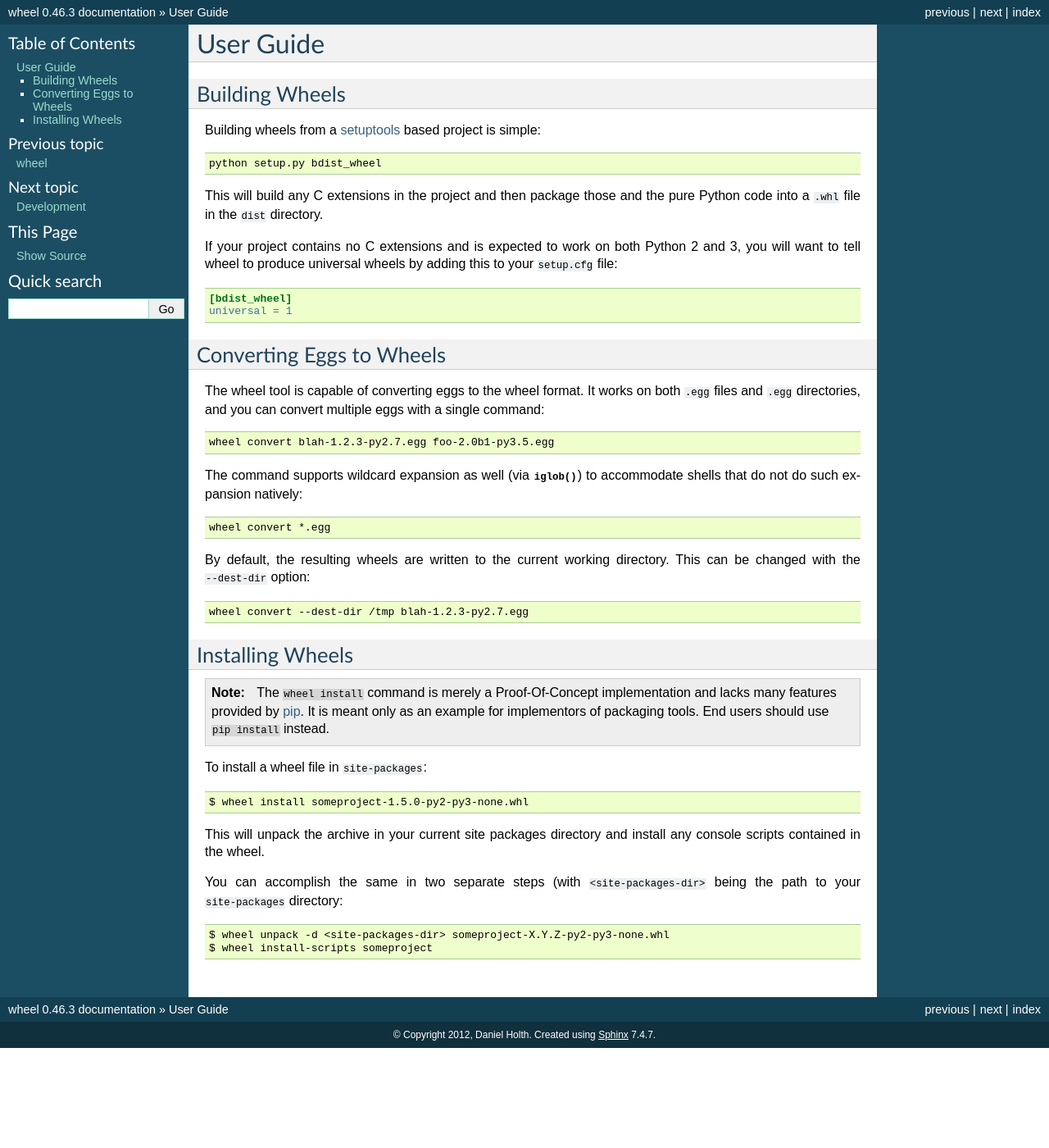
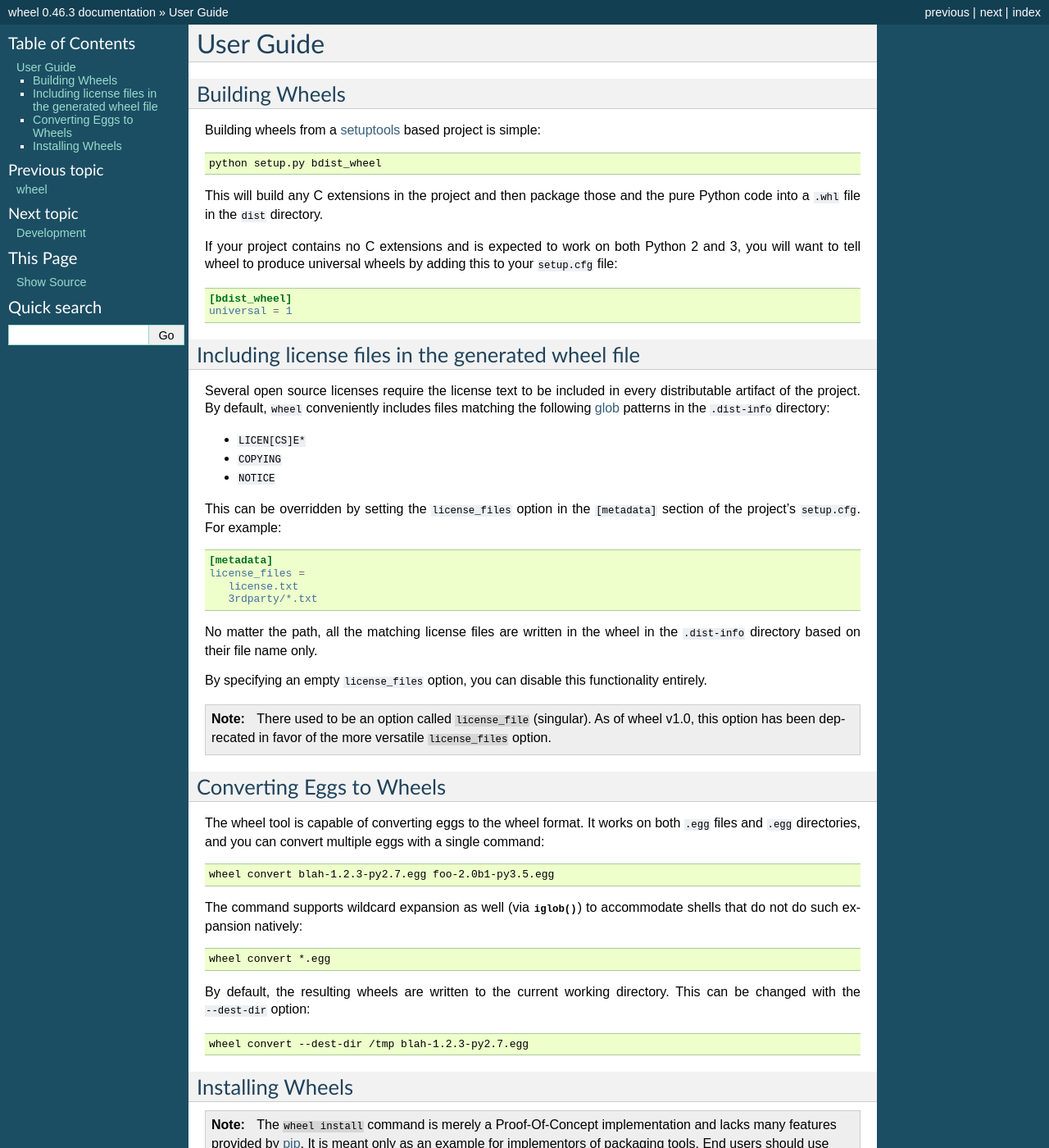
Before and after one commit to pypa/wheel, a Sphinx documentation site: the page built from docs/user_guide.rst, in a window 1280 px wide and 1400 px high. Shown: the whole window at 82% size. Built offline with Sphinx 7.4.7, drawn with Linux system fonts in a browser that asks for light colours; pages that are not in the unit, such as notebooks, are missing from menus.

Commit message:
Added the license_files option and deprecated license_file
Fixes #138.

```diff
--- a/docs/news.rst
+++ b/docs/news.rst
@@ -6,6 +6,9 @@ Release Notes
 - Removed wheel signing and verifying features
 - Removed the "wheel install" and "wheel installscripts" commands
 - Added the ``wheel pack`` command
+- Allowed multiple license files to be specified using the ``license_files``
+  option
+- Deprecated the ``license_file`` option
 
 **0.31.1**
 
--- a/docs/user_guide.rst
+++ b/docs/user_guide.rst
@@ -21,6 +21,40 @@ adding this to your ``setup.cfg`` file:
     universal = 1
 
 .. _setuptools: https://pypi.org/project/setuptools/
+
+Including license files in the generated wheel file
+---------------------------------------------------
+
+Several open source licenses require the license text to be included in every
+distributable artifact of the project. By default, ``wheel`` conveniently
+includes files matching the following glob_ patterns in the ``.dist-info``
+directory:
+
+* ``LICEN[CS]E*``
+* ``COPYING``
+* ``NOTICE``
+
+This can be overridden by setting the ``license_files`` option in the
+``[metadata]`` section of the project's ``setup.cfg``. For example:
+
+.. code-block:: cfg
+
+   [metadata]
+   license_files =
+      license.txt
+      3rdparty/*.txt
+
+No matter the path, all the matching license files are written in the wheel in
+the ``.dist-info`` directory based on their file name only.
+
+By specifying an empty ``license_files`` option, you can disable this
+functionality entirely.
+
+.. note:: There used to be an option called ``license_file`` (singular).
+    As of wheel v1.0, this option has been deprecated in favor of the more
+    versatile ``license_files`` option.
+
+.. _glob: https://docs.python.org/library/glob.html
 
 Converting Eggs to Wheels
 -------------------------
```
Also changed, not shown: 2 other files.
